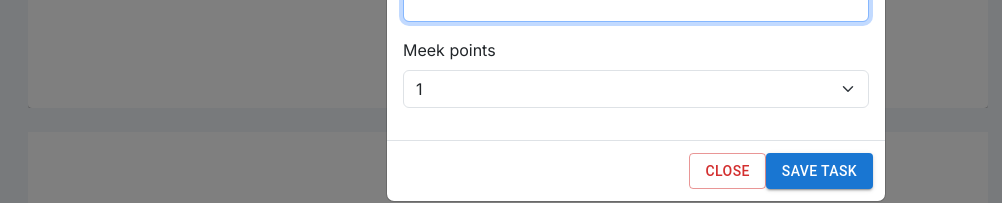
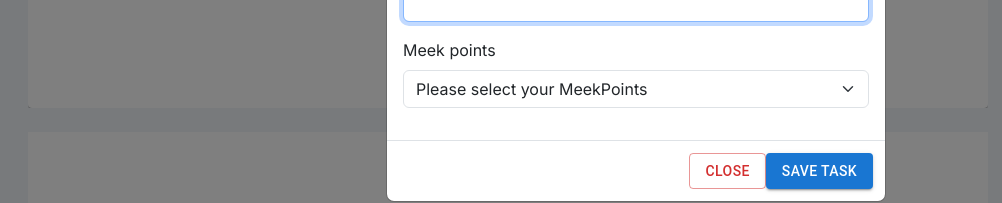
Before and after one commit to Kennethsim2000/MeekPoints, a Next.js app: page / in a window 1280 px wide. Both pictures are taken after a click on the button "ADD TASK". Shown: the part 366-569 px from the top of the page, without its empty margins (4-1006 px from the left). Built offline with nearby package versions, Linux system fonts and the light colour scheme; no server answers; the database is empty.

Commit message:
Fix selection bug

```diff
--- a/app/components/modalAddTask.tsx
+++ b/app/components/modalAddTask.tsx
@@ -89,11 +89,12 @@ export default function ModalAddTaskComponent(props: PropType) {
                 aria-label="Default select example"
                 onChange={handleMeekPointsChange}
               >
+                <option value="0">Please select your MeekPoints</option>
                 <option value="1">1</option>
                 <option value="2">2</option>
                 <option value="3">3</option>
-                <option value="3">4</option>
-                <option value="3">5</option>
+                <option value="4">4</option>
+                <option value="5">5</option>
               </Form.Select>
             </Form.Group>
           </Form>
```
